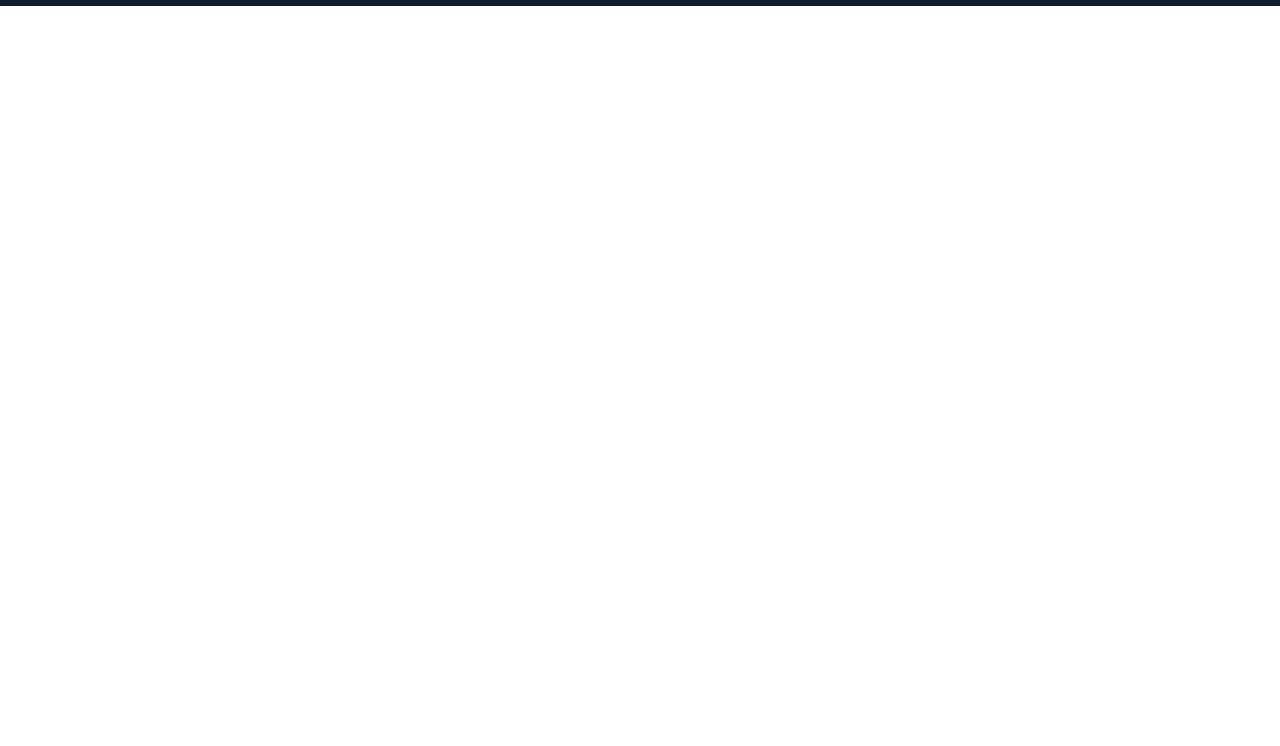
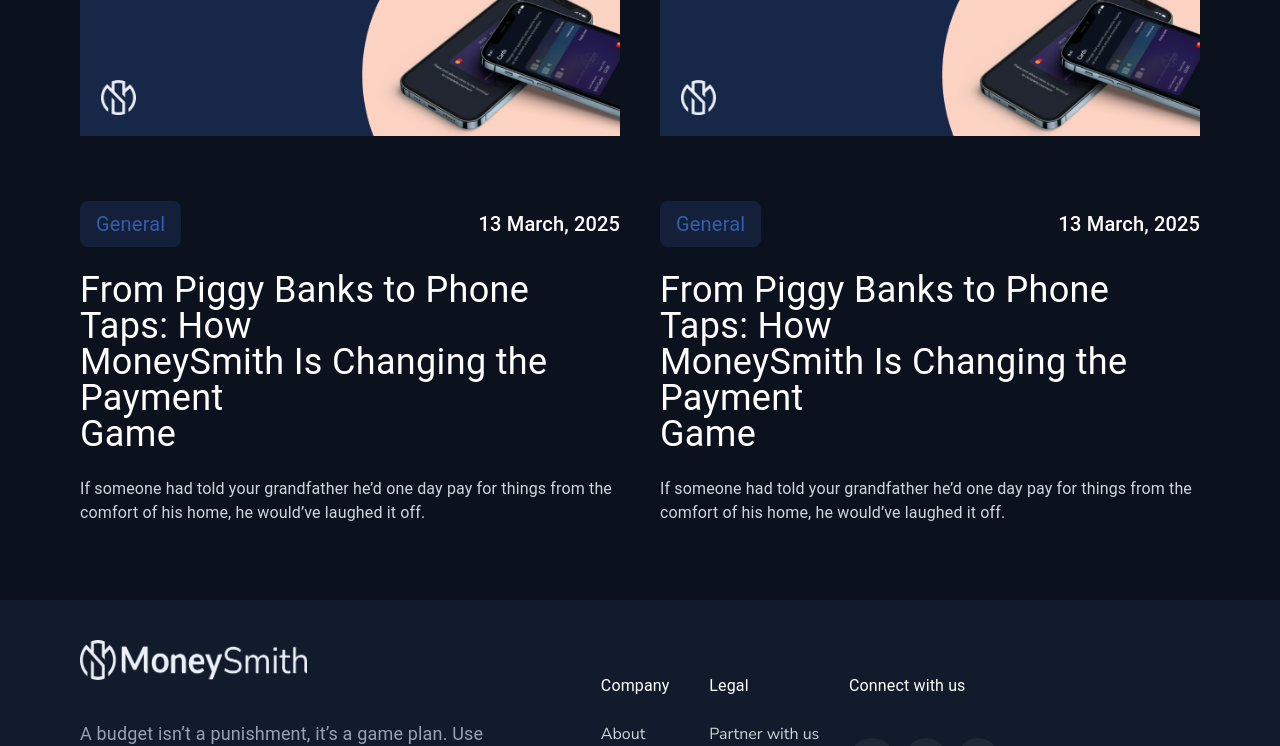
Before and after one commit to MoneySmithDevelopment/website, a React (Vite) app in the folder frontend/: page / in a window 1280 px wide. Shown: the part 3628-4374 px from the top of the page. Before the commit the page ends 3634 px from the top, so only its background shows below. Built offline with nearby package versions, Linux system fonts and the light colour scheme.

Commit message:
feat: blog section done

```diff
--- /dev/null
+++ b/frontend/src/components/landingPage/Blog.tsx
@@ -0,0 +1,79 @@
+import { Typography } from "@mui/material";
+import React from "react";
+import blog_image from "../../assets/blog_image.png";
+
+const Blog = () => {
+  return (
+    <div className="py-[75px] px-[80px] flex gap-[40px]  justify-center">
+      <div className="flex gap-[25px] flex-col">
+        <img src={blog_image} alt="blog banner" />
+
+        <div className="flex justify-between pt-[40px]">
+          <div className="bg-[#345DAB33] text-center rounded-[8px] py-[8px] px-[16px]">
+            <Typography sx={{ color: "#345DAB", fontSize: "20px" }}>
+              General
+            </Typography>
+          </div>
+          <Typography
+            variant="h6"
+            sx={{ fontSize: "20px", color: "white", paddingTop: "7px" }}
+          >
+            13 March, 2025
+          </Typography>
+        </div>
+
+        <div>
+          <Typography
+            sx={{ color: "white", fontSize: "36px", lineHeight: "100%" }}
+          >
+            From Piggy Banks to Phone Taps: How <br /> MoneySmith Is Changing
+            the Payment <br /> Game
+          </Typography>
+        </div>
+
+        <div>
+          <Typography sx={{ fontSize: "16px", color: "#D0D5DD" }}>
+            If someone had told your grandfather he’d one day pay for things
+            from the <br /> comfort of his home, he would’ve laughed it off.
+          </Typography>
+        </div>
+      </div>
+
+      <div className="flex gap-[25px] flex-col">
+        <img src={blog_image} alt="blog banner" />
+
+        <div className="flex justify-between pt-[40px]">
+          <div className="bg-[#345DAB33] text-center rounded-[8px] py-[8px] px-[16px]">
+            <Typography sx={{ color: "#345DAB", fontSize: "20px" }}>
+              General
+            </Typography>
+          </div>
+          <Typography
+            variant="h6"
+            sx={{ fontSize: "20px", color: "white", paddingTop: "7px" }}
+          >
+            13 March, 2025
+          </Typography>
+        </div>
+
+        <div>
+          <Typography
+            sx={{ color: "white", fontSize: "36px", lineHeight: "100%" }}
+          >
+            From Piggy Banks to Phone Taps: How <br /> MoneySmith Is Changing
+            the Payment <br /> Game
+          </Typography>
+        </div>
+
+        <div>
+          <Typography sx={{ fontSize: "16px", color: "#D0D5DD" }}>
+            If someone had told your grandfather he’d one day pay for things
+            from the <br /> comfort of his home, he would’ve laughed it off.
+          </Typography>
+        </div>
+      </div>
+    </div>
+  );
+};
+
+export default Blog;
--- a/frontend/src/pages/Home.tsx
+++ b/frontend/src/pages/Home.tsx
@@ -5,6 +5,7 @@
 import Customer_app from "../components/landingPage/Customer_app";
 import nfc_logo from "../logos/nfc_logo.png";
 import Vendor_app from "../components/landingPage/Vendor_app";
+import Blog from "../components/landingPage/Blog";
 
 const Home = () => {
   return (
@@ -100,6 +101,11 @@
       <div id="vendor_app">
         <Vendor_app />
       </div>
+
+      {/**Blog section */}
+      <div>
+        <Blog />
+      </div>
     </Navbar_Footer>
   );
 };
```
Also changed, not shown: frontend/src/assets/blog_image.png (added).
